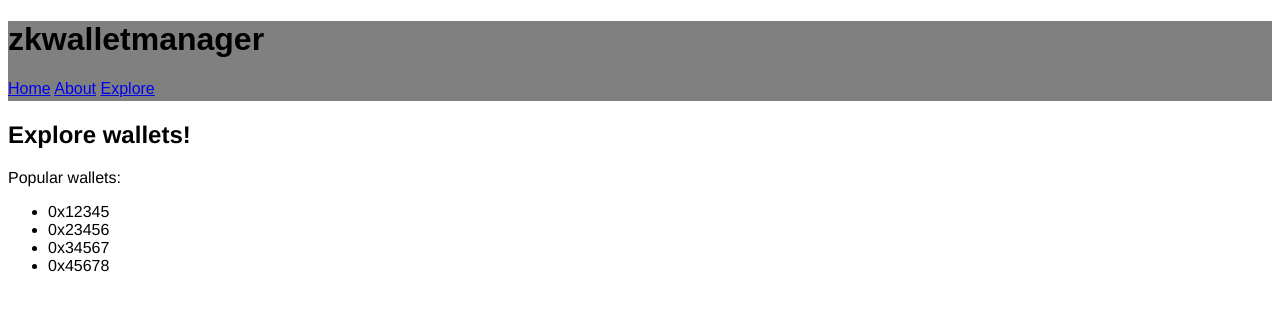
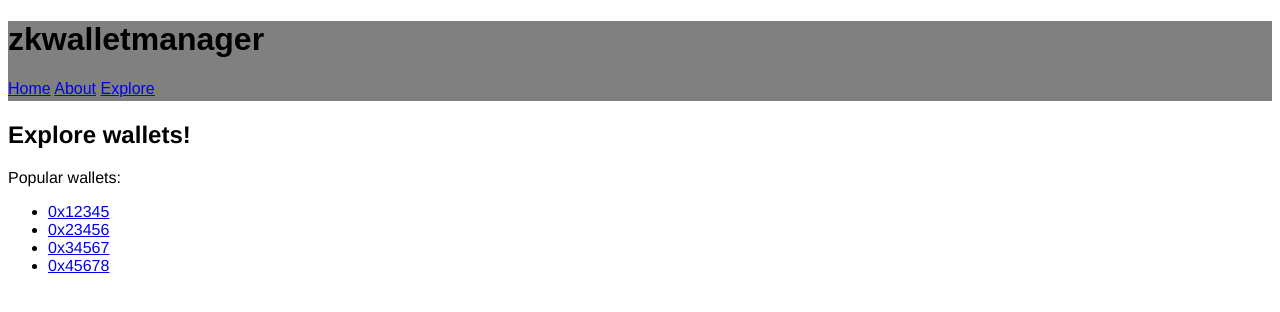
Before and after one commit to TheNonEconomist/zkWalletManager, a SvelteKit app: page /wallets in a window 1280 px wide. Shown: the top 312 px of the page. Built offline with nearby package versions, Linux system fonts and the light colour scheme.

Commit message:
add navbar to wallet page; fix /wallets

```diff
--- a/src/routes/wallets/+page.svelte
+++ b/src/routes/wallets/+page.svelte
@@ -24,6 +24,7 @@
 <Navbar />
 
 <!-- placeholder -->
+<div class = "main">
     <h2>Explore wallets!</h2>
 
     <p>Popular wallets:</p>
@@ -31,7 +32,8 @@
     {#if pageLoaded}
         <ul>
             {#each popularWallets as wallet}
-            <li>{wallet}</li>
+                <li><a href = "/wallets/{wallet}">{wallet}</li>
             {/each}
         </ul>
     {/if}
+</div>
--- a/src/routes/wallets/[walletId]/+page.svelte
+++ b/src/routes/wallets/[walletId]/+page.svelte
@@ -2,6 +2,7 @@
     import {page} from '$app/stores';
     import { onMount } from 'svelte';
     import WalletDisplay from "./WalletDisplay.svelte";
+    import Navbar from "../../Navbar.svelte";
 
     let wallet: Record<string, Record<string, string>>
     let pageLoaded: Boolean = false;
```
Lines whose indentation alone changed are shown as unchanged.
